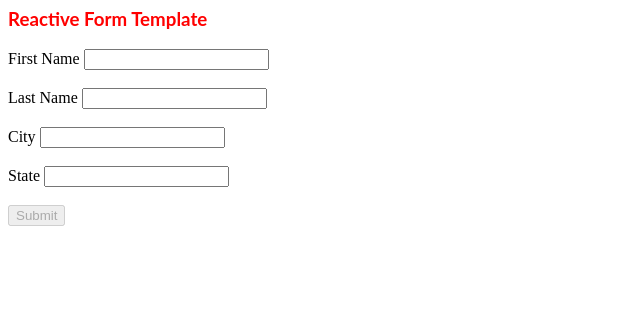
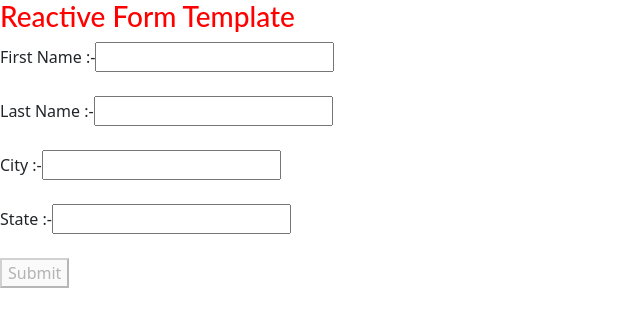
Before and after one commit to Jatinamin/Reactive-Form, an Angular app: page / in a window 1280 px wide. Shown: the top 326 px of the page, without its empty margins (0-640 px from the left). Built offline with nearby package versions, Linux system fonts and the light colour scheme.

Commit message:
3 files modified

```diff
--- a/src/app/app.component.css
+++ b/src/app/app.component.css
@@ -2,3 +2,8 @@ h3 {
   font-family: Lato;
   color: red;
 }
+.input{
+  margin: 10px;
+  padding: 5px;
+
+}
--- a/src/app/app.component.html
+++ b/src/app/app.component.html
@@ -1,19 +1,19 @@
 <h3>Reactive Form Template</h3>
 <div>
   <form [formGroup]="reactiveForm" (ngSubmit)="submitForm(reactiveForm)">
-    <label for="fName"> First Name </label>
+    <label for="fName"> First Name :-  </label>
     <input type="text" id="fName" formControlName="fName"/> <br/>
     <br />
 
-    <label for="lName">Last Name </label>
+    <label for="lName">Last Name :- </label>
     <input type="text" id="lName" formControlName="lName" /> <br />
     <br />
 
-    <label for="city"> City </label>
+    <label for="City"> City :-</label>
     <input type="text" id="city" formControlName="city" /> <br />
     <br />
 
-    <label for="state"> State </label>
+    <label for="State"> State :- </label>
     <input type="text" id="state" formControlName="state" /> <br />
     <br />
 
--- a/src/index.html
+++ b/src/index.html
@@ -1 +1,3 @@
 <my-app>loading</my-app>
+<link href="https://cdn.jsdelivr.net/npm/bootstrap@5.1.3/dist/css/bootstrap.min.css" rel="stylesheet">
+<script src="https://cdn.jsdelivr.net/npm/bootstrap@5.1.3/dist/js/bootstrap.bundle.min.js"></script>
```
